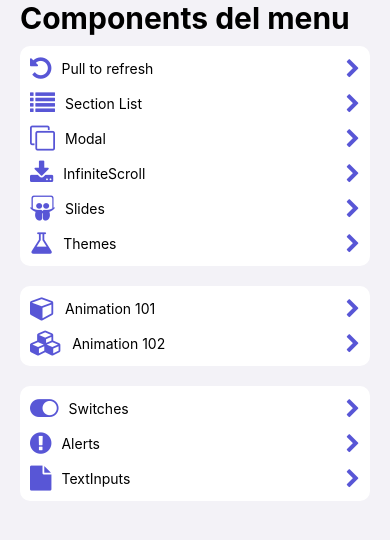
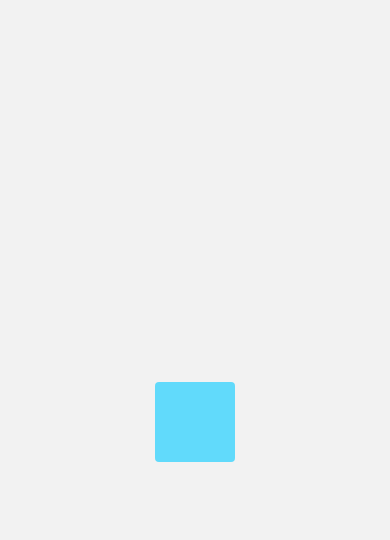
Before and after one commit to mauricio-hub/react-native-components-app, a React Native app: screen /Animation102Screen in a window 390 px wide. Shown: the top 540 px of the page. Built offline with nearby package versions, Linux system fonts and the light colour scheme.

Commit message:
agregando mas pendejadas

```diff
--- /dev/null
+++ b/src/components/Card.tsx
@@ -0,0 +1,27 @@
+import React from 'react';
+import { View, Text, StyleProp, ViewStyle } from 'react-native';
+import { colors } from '../presentatiion/config/theme/theme';
+
+
+interface Props extends React.PropsWithChildren<{}> {
+    style?: StyleProp<ViewStyle>
+
+}
+
+
+export const Card = ({style,children}:Props) => {
+  return (
+    <View
+        style={[
+            {
+                backgroundColor: colors.cardBackground,
+                borderRadius: 10,
+                padding: 10,
+            },
+            style
+        ]}
+    >
+        {children}
+    </View>
+  );
+};
--- /dev/null
+++ b/src/components/ui/Button.tsx
@@ -0,0 +1,35 @@
+import React from "react";
+import { View, Text, StyleProp, ViewStyle, Pressable } from "react-native";
+import { colors, globalStyles } from "../../presentatiion/config/theme/theme";
+
+interface Props {
+  text: string;
+  onPress: () => void;
+  style?: StyleProp<ViewStyle>;
+}
+
+export const Button = ({ text, onPress, style }: Props) => {
+  return (
+    <Pressable
+        onPress={onPress}
+        style={({pressed}) =>([
+            globalStyles.btnPrimary,
+            {
+                opacity: pressed ? 0.8 : 1,
+                backgroundColor: colors.primary,
+            }
+        ])}
+    >
+      <Text
+        style={[
+          globalStyles.btnPrimaryText,
+          {
+            color: colors.buttonTextColor,
+          },
+        ]}
+      >
+        Button
+      </Text>
+    </Pressable>
+  );
+};
--- /dev/null
+++ b/src/components/ui/CustomView.tsx
@@ -0,0 +1,15 @@
+import React from 'react';
+import { View, Text, StyleProp, ViewStyle } from 'react-native';
+import { globalStyles } from '../../presentatiion/config/theme/theme';
+
+
+export const CustomView = () => {
+  return (
+    <View style={{
+      marginTop: 100,
+      paddingHorizontal: 10,
+    }}>
+
+    </View>
+  );
+};
--- a/src/presentatiion/screens/ui/MenuItem.tsx
+++ b/src/components/ui/MenuItem.tsx
@@ -1,8 +1,9 @@
 import React from 'react';
 import { View, Text, Pressable, StyleSheet } from 'react-native';
-import { colors } from '../../config/theme/theme';
+
 import FontAwesome from '@expo/vector-icons/FontAwesome';
 import { useNavigation } from '@react-navigation/native';
+import { colors } from '../../presentatiion/config/theme/theme';
 
 interface Props {
   name: string;
--- a/src/presentatiion/screens/ui/Title.tsx
+++ b/src/components/ui/Title.tsx
@@ -1,7 +1,8 @@
 import React from "react";
 import { Text } from "react-native";
-import { colors, globalStyles } from "../../config/theme/theme";
+
 import { useSafeAreaInsets } from "react-native-safe-area-context";
+import { globalStyles, colors } from "../../presentatiion/config/theme/theme";
 
 interface Props {
   text: string;
--- a/src/presentatiion/navigator/Navigatior.tsx
+++ b/src/presentatiion/navigator/Navigatior.tsx
@@ -1,6 +1,8 @@
 import { createStackNavigator } from '@react-navigation/stack';
 import { HomeScreen } from '../screens/home/HomeScreen';
 import { Animation101Screen } from '../screens/animations/Animation101Screen';
+import { Animation102Screen } from '../screens/animations/Animation102Screen';
+import { SwitchScreen } from '../screens/switches/SwitchScreen';
 
 const Stack = createStackNavigator();
 export const Navigator = () =>{
@@ -12,6 +14,10 @@ export const Navigator = () =>{
     >
       <Stack.Screen name="Home" component={HomeScreen} />
       <Stack.Screen name="Animation101Screen" component={Animation101Screen} />
+      <Stack.Screen name="Animation102Screen" component={Animation102Screen} />
+      <Stack.Screen name="SwitchScreen" component={SwitchScreen} />
+
+
 
     </Stack.Navigator>
   );
--- /dev/null
+++ b/src/presentatiion/screens/animations/Animation102Screen.tsx
@@ -0,0 +1,46 @@
+import React, {useRef} from 'react';
+import {Animated, PanResponder, StyleSheet, View} from 'react-native';
+
+export const Animation102Screen = () => {
+  const pan = useRef(new Animated.ValueXY()).current;
+
+  const panResponder = PanResponder.create({
+    onStartShouldSetPanResponder: () => true,
+    onPanResponderMove: Animated.event([
+      null,
+      {
+        dx: pan.x, // x,y are Animated.Value
+        dy: pan.y,
+      },
+    ],{useNativeDriver: false}),
+    onPanResponderRelease: () => {
+      Animated.spring(
+        pan, // Auto-multiplexed
+        {toValue: {x: 0, y: 0}, useNativeDriver: false}, // Back to zero
+      ).start();
+    },
+  });
+
+  return (
+    <View style={styles.container}>
+      <Animated.View
+        {...panResponder.panHandlers}
+        style={[pan.getLayout(), styles.box]}
+      />
+    </View>
+  );
+};
+
+const styles = StyleSheet.create({
+  container: {
+    flex: 1,
+    justifyContent: 'center',
+    alignItems: 'center',
+  },
+  box: {
+    backgroundColor: '#61dafb',
+    width: 80,
+    height: 80,
+    borderRadius: 4,
+  },
+});
--- a/src/presentatiion/screens/home/HomeScreen.tsx
+++ b/src/presentatiion/screens/home/HomeScreen.tsx
@@ -2,8 +2,9 @@ import React from "react";
 import { View } from "react-native";
 import { globalStyles } from "../../config/theme/theme";
 import { ScrollView } from "react-native-gesture-handler";
-import { Title } from "../ui/Title";
-import { MenuItems } from "../ui/MenuItem";
+import { MenuItems } from "../../../components/ui/MenuItem";
+import { Title } from "../../../components/ui/Title";
+
 
 const animationMenuItems = [
   // 01-animationMenuItems
--- /dev/null
+++ b/src/presentatiion/screens/switches/SwitchScreen.tsx
@@ -0,0 +1,9 @@
+import React from "react";
+import { View, Text } from "react-native";
+import { CustomView } from "../../../components/ui/CustomView";
+import { Card } from "../../../components/Card";
+import { Button } from "../../../components/ui/Button";
+
+export const SwitchScreen = () => {
+  return <CustomView></CustomView>;
+};
```
